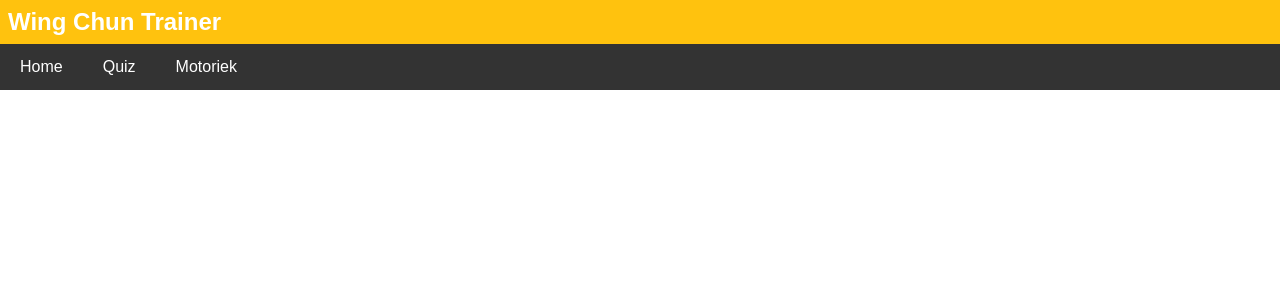
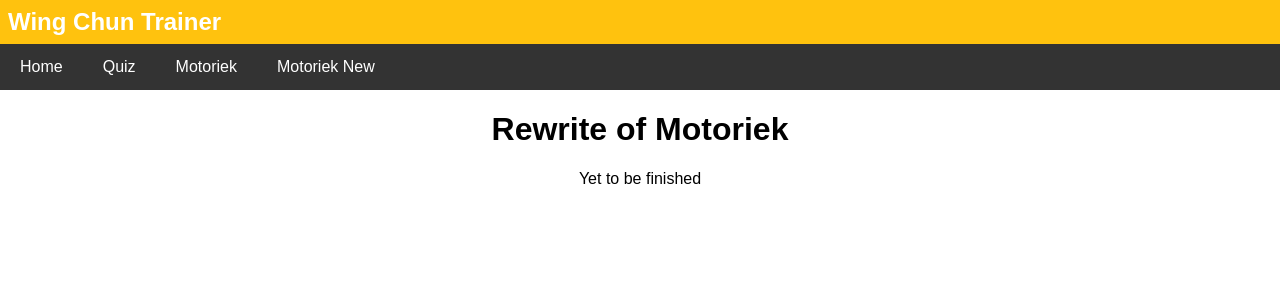
Before and after one commit to Thaurin/wingchun-trainer, a Vue app: page /wingchun/motornew in a window 1280 px wide. Shown: the top 300 px of the page. Built offline with nearby package versions, Linux system fonts and the light colour scheme.

Commit message:
Stud view for rewrite of motoriek

```diff
--- a/src/App.vue
+++ b/src/App.vue
@@ -3,6 +3,7 @@
         <router-link to="/wingchun">Home</router-link>
         <router-link to="/wingchun/Quiz">Quiz</router-link>
         <router-link to="/wingchun/Motor">Motoriek</router-link>
+        <router-link to="/wingchun/Motornew">Motoriek New</router-link>
     </nav>
     <div class="row">
         <router-view />
--- a/src/router/index.ts
+++ b/src/router/index.ts
@@ -17,6 +17,11 @@ const routes: Array<RouteRecordRaw> = [
   name: 'Motoriek',
   component: () => import('../views/Motoriek.vue'),
 },
+{
+  path: '/wingchun/motornew',
+  name: 'Motoriek New',
+  component: () => import('../views/MotoriekNew.vue'),
+},
 ];
 
 const router = createRouter({
--- /dev/null
+++ b/src/views/MotoriekNew.vue
@@ -0,0 +1,13 @@
+<template>
+  <div class="main">
+    <h1>Rewrite of Motoriek</h1>
+    <p>Yet to be finished</p>
+  </div>
+</template>
+
+<script setup lang="ts">
+</script>
+
+<style scoped>
+
+</style>
```
